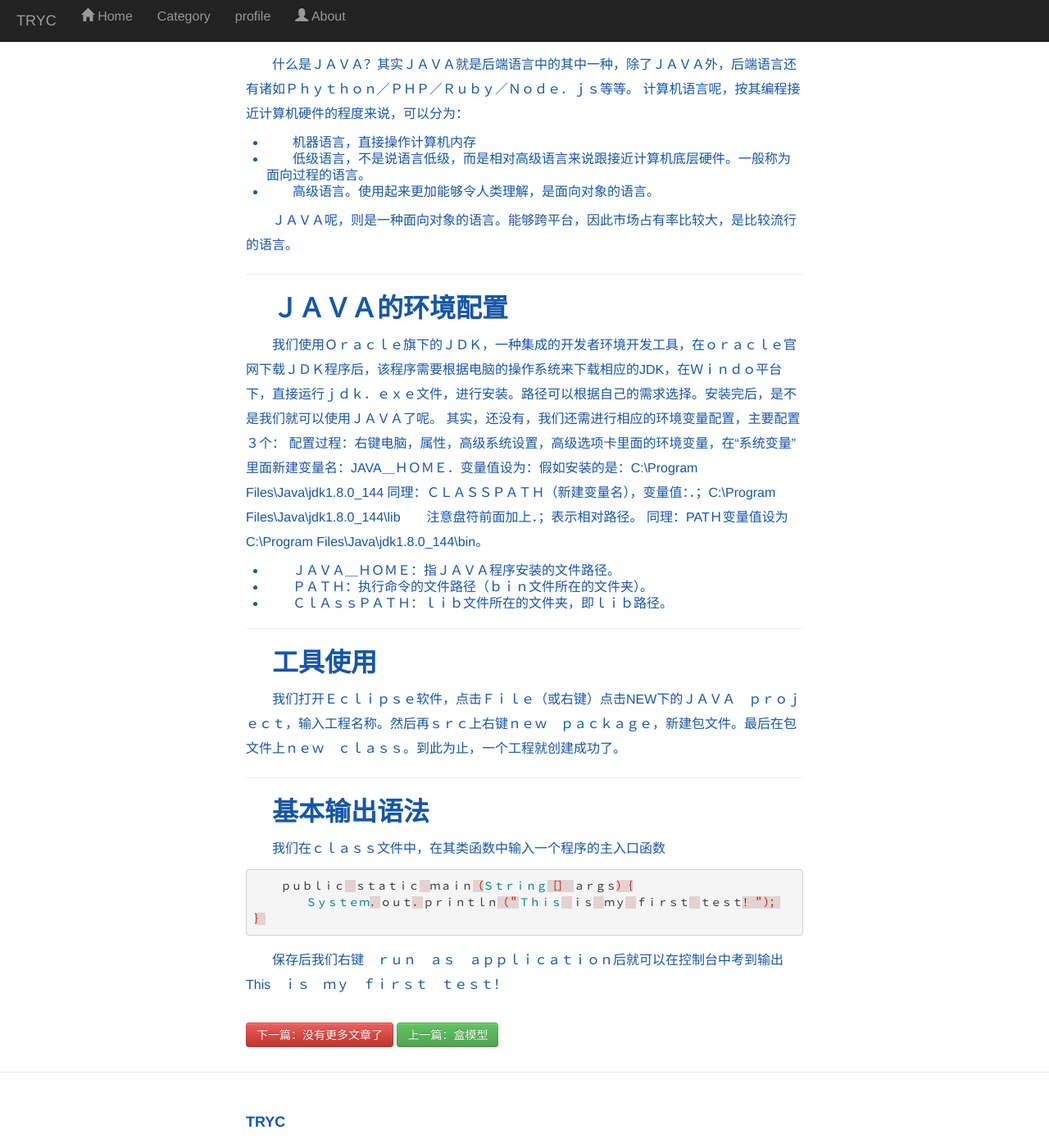
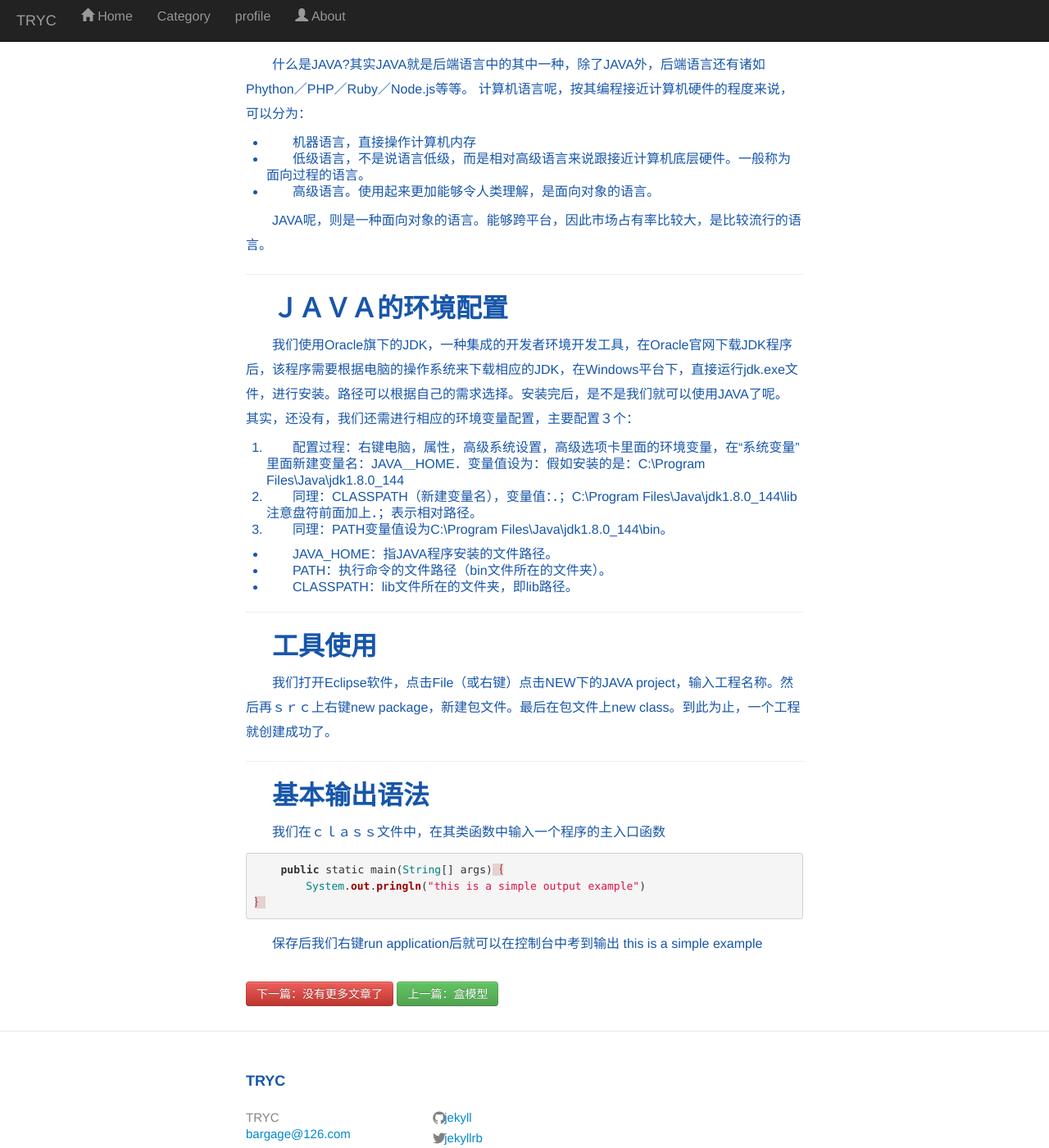
Before and after one commit to TRYC-01/TRYC-01.github.io, a Jekyll site: the page built from _posts/2017-09-23-初识Java.md, in a window 1280 px wide and 1400 px high, scrolled down 754 px. Shown: the whole window at 82% size. Built offline with Jekyll 4.4.1, drawn with Linux system fonts in a browser that asks for light colours; nearby versions of some CDN libraries; grey boxes are pictures that could not be loaded.

Commit message:
初识java change2

```diff
--- a/_posts/2017-09-23-初识Java.md
+++ b/_posts/2017-09-23-初识Java.md
@@ -4,41 +4,41 @@ date: 2017-9-23 00:00:10 +0800
 title: 初识JAVA
 categories: JAVA
 ---
-什么是ＪＡＶＡ？其实ＪＡＶＡ就是后端语言中的其中一种，除了ＪＡＶＡ外，后端语言还有诸如Ｐｈｙｔｈｏｎ／ＰＨＰ／Ｒｕｂｙ／Ｎｏｄｅ．ｊｓ等等。
+什么是JAVA?其实JAVA就是后端语言中的其中一种，除了JAVA外，后端语言还有诸如Phython／PHP／Ruby／Node.js等等。
 计算机语言呢，按其编程接近计算机硬件的程度来说，可以分为：
 
 * 机器语言，直接操作计算机内存
 * 低级语言，不是说语言低级，而是相对高级语言来说跟接近计算机底层硬件。一般称为面向过程的语言。
 * 高级语言。使用起来更加能够令人类理解，是面向对象的语言。
 
-ＪＡＶＡ呢，则是一种面向对象的语言。能够跨平台，因此市场占有率比较大，是比较流行的语言。
+JAVA呢，则是一种面向对象的语言。能够跨平台，因此市场占有率比较大，是比较流行的语言。
 
 ***
 ## ＪＡＶＡ的环境配置
 
-我们使用Ｏｒａｃｌｅ旗下的ＪＤＫ，一种集成的开发者环境开发工具，在ｏｒａｃｌｅ官网下载ＪＤＫ程序后，该程序需要根据电脑的操作系统来下载相应的JDK，在Ｗｉｎｄｏ平台下，直接运行ｊｄｋ．ｅｘｅ文件，进行安装。路径可以根据自己的需求选择。安装完后，是不是我们就可以使用ＪＡＶＡ了呢。
+我们使用Oracle旗下的JDK，一种集成的开发者环境开发工具，在Oracle官网下载JDK程序后，该程序需要根据电脑的操作系统来下载相应的JDK，在Windows平台下，直接运行jdk.exe文件，进行安装。路径可以根据自己的需求选择。安装完后，是不是我们就可以使用JAVA了呢。
 其实，还没有，我们还需进行相应的环境变量配置，主要配置３个：
-配置过程：右键电脑，属性，高级系统设置，高级选项卡里面的环境变量，在“系统变量”里面新建变量名：JAVA＿ＨＯＭＥ．变量值设为：假如安装的是：C:\Program Files\Java\jdk1.8.0_144
-同理：ＣＬＡＳＳＰＡＴＨ（新建变量名），变量值：．；C:\Program Files\Java\jdk1.8.0_144\lib　　注意盘符前面加上．；表示相对路径。
-同理：PATＨ变量值设为C:\Program Files\Java\jdk1.8.0_144\bin。
+1. 配置过程：右键电脑，属性，高级系统设置，高级选项卡里面的环境变量，在“系统变量”里面新建变量名：JAVA＿HOME．变量值设为：假如安装的是：C:\Program Files\Java\jdk1.8.0_144
+2. 同理：CLASSPATH（新建变量名），变量值：．；C:\Program Files\Java\jdk1.8.0_144\lib　　注意盘符前面加上．；表示相对路径。
+3. 同理：PATH变量值设为C:\Program Files\Java\jdk1.8.0_144\bin。
 
-* ＪＡＶＡ＿ＨＯＭＥ：指ＪＡＶＡ程序安装的文件路径。
-* ＰＡＴＨ：执行命令的文件路径（ｂｉｎ文件所在的文件夹）。
-* ＣｌＡｓｓＰＡＴＨ：ｌｉｂ文件所在的文件夹，即ｌｉｂ路径。
+* JAVA_HOME：指JAVA程序安装的文件路径。
+* PATH：执行命令的文件路径（bin文件所在的文件夹）。
+* CLASSPATH：lib文件所在的文件夹，即lib路径。
 
 
 ***
 ## 工具使用
 
-我们打开Ｅｃｌｉｐｓｅ软件，点击Ｆｉｌｅ（或右键）点击NEW下的ＪＡＶＡ　ｐｒｏｊｅｃｔ，输入工程名称。然后再ｓｒｃ上右键ｎｅｗ　ｐａｃｋａｇｅ，新建包文件。最后在包文件上ｎｅｗ　ｃｌａｓｓ。到此为止，一个工程就创建成功了。
+我们打开Eclipse软件，点击File（或右键）点击NEW下的JAVA project，输入工程名称。然后再ｓｒｃ上右键new package，新建包文件。最后在包文件上new class。到此为止，一个工程就创建成功了。
 
 ***
 ## 基本输出语法
 
 我们在ｃｌａｓｓ文件中，在其类函数中输入一个程序的主入口函数
 {% highlight ruby %}
-ｐｕｂｌｉｃ　ｓｔａｔｉｃ　ｍａｉｎ（Ｓｔｒｉｎｇ［］　ａｒｇｓ）｛
-	Ｓｙｓｔｅｍ．ｏｕｔ．ｐｒｉｎｔｌｎ（＂Ｔｈｉｓ　ｉｓ　ｍｙ　ｆｉｒｓｔ　ｔｅｓｔ！＂）；
+public static main(String[] args)｛
+	System.out.pringln("this is a simple output example")
 ｝
 {% endhighlight %}
-保存后我们右键　ｒｕｎ　ａｓ　ａｐｐｌｉｃａｔｉｏｎ后就可以在控制台中考到输出This　ｉｓ　ｍｙ　ｆｉｒｓｔ　ｔｅｓｔ！
+保存后我们右键run application后就可以在控制台中考到输出 this is a simple example
```
